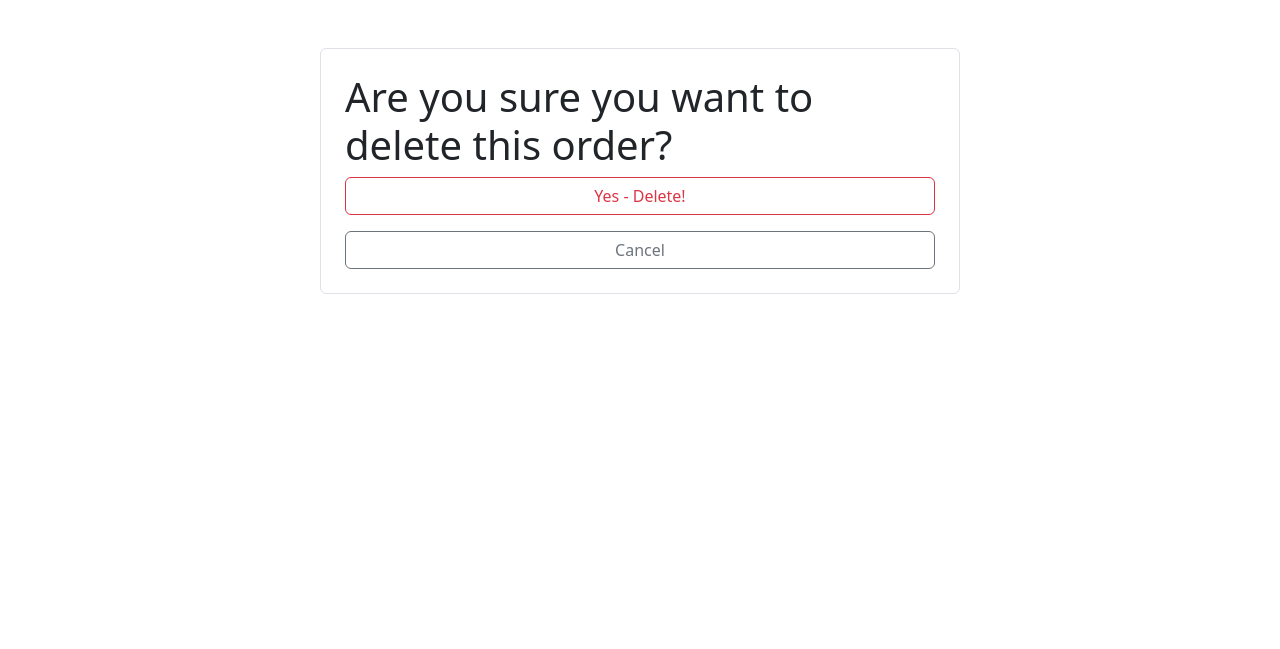
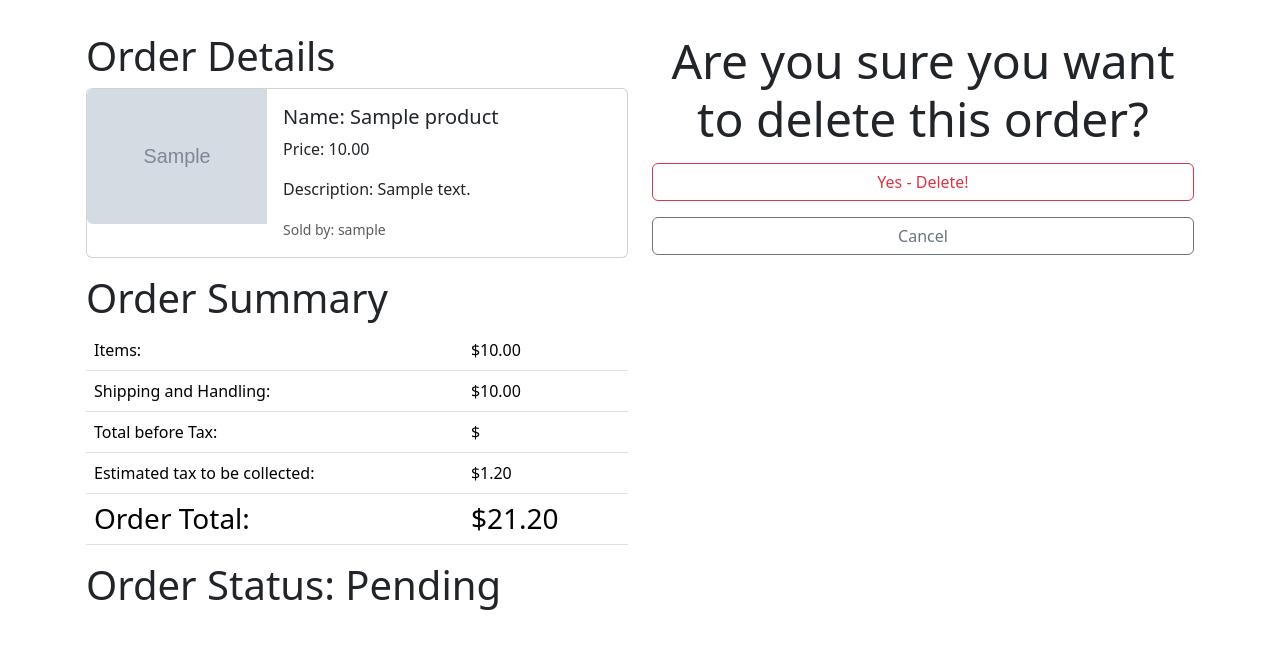
Before and after one commit to Debiddo618/purple-gorilla-marketplace, a Django app: page /order/1/delete in a window 1280 px wide. Shown: the part 77-726 px from the top of the page. Run offline with Django 4.2, Linux system fonts and the light colour scheme; a user stored in the database is signed in; tables that the repository leaves empty hold one stand-in row (values such as "Sample post"); grey boxes marked "Sample" are stand-in pictures.

Commit message:
change layout for delete product and delete order

```diff
--- a/purplegorilla/templates/base.html
+++ b/purplegorilla/templates/base.html
@@ -120,7 +120,7 @@
                     {% else %}
                     <ul class="navbar-nav mb-2 mb-lg-0">
                         <li class="nav-item">
-                            <a class="nav-link" href="{% url 'home' %}">Log In</a>
+                            <a class="nav-link" href="{% url 'login' %}">Log In</a>
                         </li>
                         <li class="nav-item">
                             <a class="nav-link" href="{% url 'signup' %}">Sign Up</a>
--- a/purplegorilla/templates/home.html
+++ b/purplegorilla/templates/home.html
@@ -6,7 +6,6 @@
 {% endblock %}
 
 {% block content %}
-
 {% if not user.is_authenticated %}
     {% if form.errors %}
         {% for field, errors in form.errors.items %}
--- a/purplegorilla/templates/purplegorilla/order_confirm_delete.html
+++ b/purplegorilla/templates/purplegorilla/order_confirm_delete.html
@@ -2,14 +2,61 @@
 {% load static %}
 
 {% block content %}
+<div class="container p-3 mt-3">
+    <div class="row">
+        <div class="col-md-6">
+            <h1>Order Details</h1>
+            <div class="card mb-3">
+                <div class="row g-0">
+                  <div class="col-md-4">
+                    <img src="{{order.product.image}}" class="img-fluid rounded-start" alt="...">
+                  </div>
+                  <div class="col-md-8">
+                    <div class="card-body">
+                      <h5 class="card-title">Name: {{order.product.name}}</h5>
+                      <p class="card-text"> Price: {{order.product.price}}</p>
+                      <p class="card-text"> Description: {{order.product.description}}</p>
+                      <p class="card-text"><small class="text-body-secondary">Sold by: {{order.product.user.username}}</small></p>
+                    </div>
+                  </div>
+                </div>
+            </div>
+            <h1>Order Summary</h1>
+            <table class="table">
+                <tbody>
+                  <tr>
+                    <td>Items:</td>
+                    <td>${{order.product.price}}</td>
+                  </tr>
+                  <tr>
+                    <td>Shipping and Handling:</td>
+                    <td>$10.00</td>
+                  </tr>
+                  <tr>
+                    <td>Total before Tax:</td>
+                    <td>${{oder.product.total_before_tax|floatformat:2}}</td>
+                  </tr>
+                  <tr>
+                    <td>Estimated tax to be collected:</td>
+                    <td>${{order.product.estimated_tax|floatformat:2 }}</td>
+                  </tr>
+                  <tr>
+                    <td class='h3'>Order Total:</td>
+                    <td class='h3'>${{order.product.total_price|floatformat:2}}</td>
+                  </tr>
+                </tbody>
+            </table>
+            <h1>Order Status: {{order.status}}</h1>
+        </div>
+        <div class="col-md-6">
+            <div class="display-5 mb-3 text-center">Are you sure you want to delete this order?</div>
 
-<section class='w-50 mx-auto mt-5 border rounded p-4'>
-    <h1>Are you sure you want to delete this order?</h1>
-
-    <form action="" method="post" class="form">
-        {% csrf_token %}
-        <button type="submit" class="btn btn-outline-danger w-100 mb-3">Yes - Delete!</button>
-        <a href="{% url 'order-detail' order.id %}" class="btn btn-outline-secondary w-100">Cancel</a>
-    </form>
-</section>
+            <form action="" method="post" class="form">
+                {% csrf_token %}
+                <button type="submit" class="btn btn-outline-danger w-100 mb-3">Yes - Delete!</button>
+                <a href="{% url 'order-detail' order.id %}" class="btn btn-outline-secondary w-100">Cancel</a>
+            </form>
+        </div>
+    </div>
+</div>
 {% endblock %}
--- a/purplegorilla/urls.py
+++ b/purplegorilla/urls.py
@@ -19,5 +19,4 @@ urlpatterns = [
     path('order/create/<int:user_id>/<int:product_id>',
          views.order_create, name="order-create"),
     path('accounts/signup/', views.signup, name='signup'),
-
 ]
--- a/purplegorilla/views.py
+++ b/purplegorilla/views.py
@@ -138,6 +138,5 @@ def signup(request):
     form = UserCreationForm()
     return render(request, 'signup.html', {'form': form, 'error_message': error_message})
 
-
 class Home(LoginRequiredMixin, LoginView):
     template_name = 'home.html'
```
Also changed, not shown: purplegorilla/templates/purplegorilla/product_confirm_delete.html (+30 -8 lines). Lines whose indentation alone changed are shown as unchanged.
